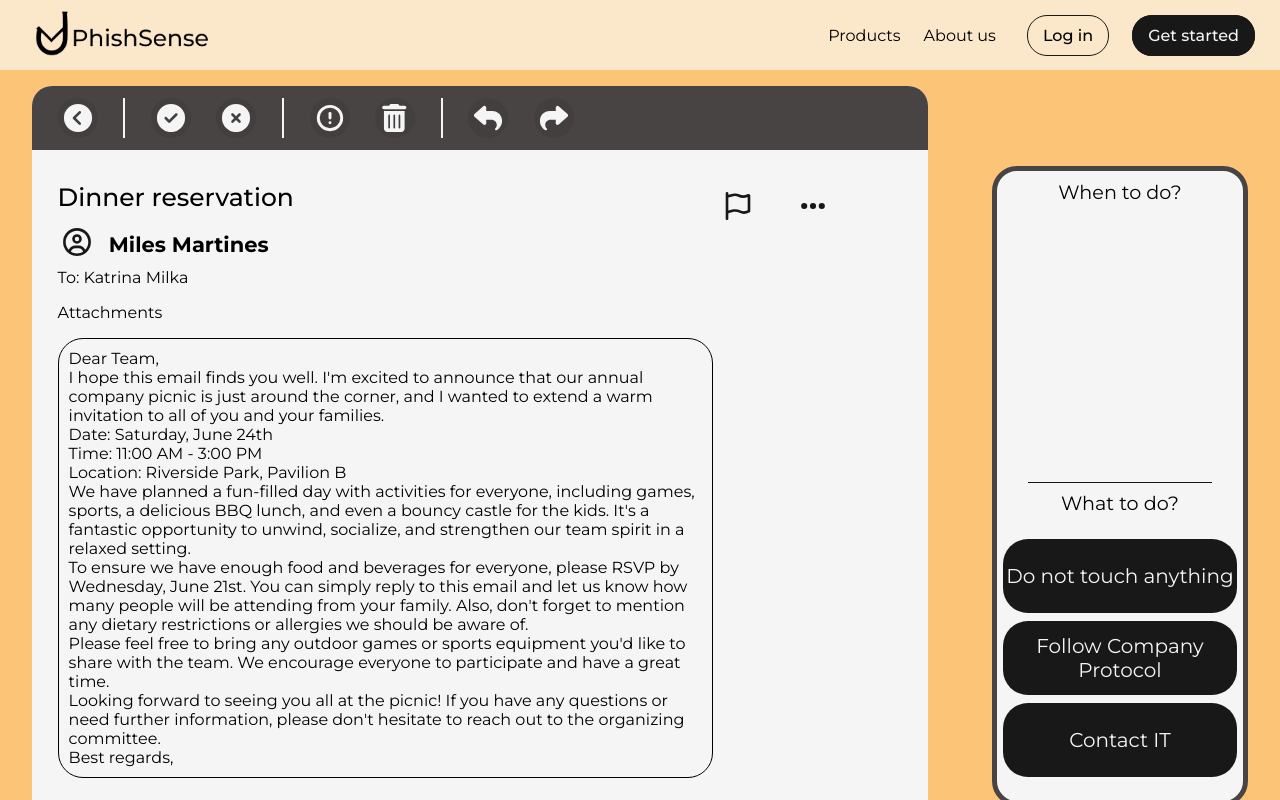
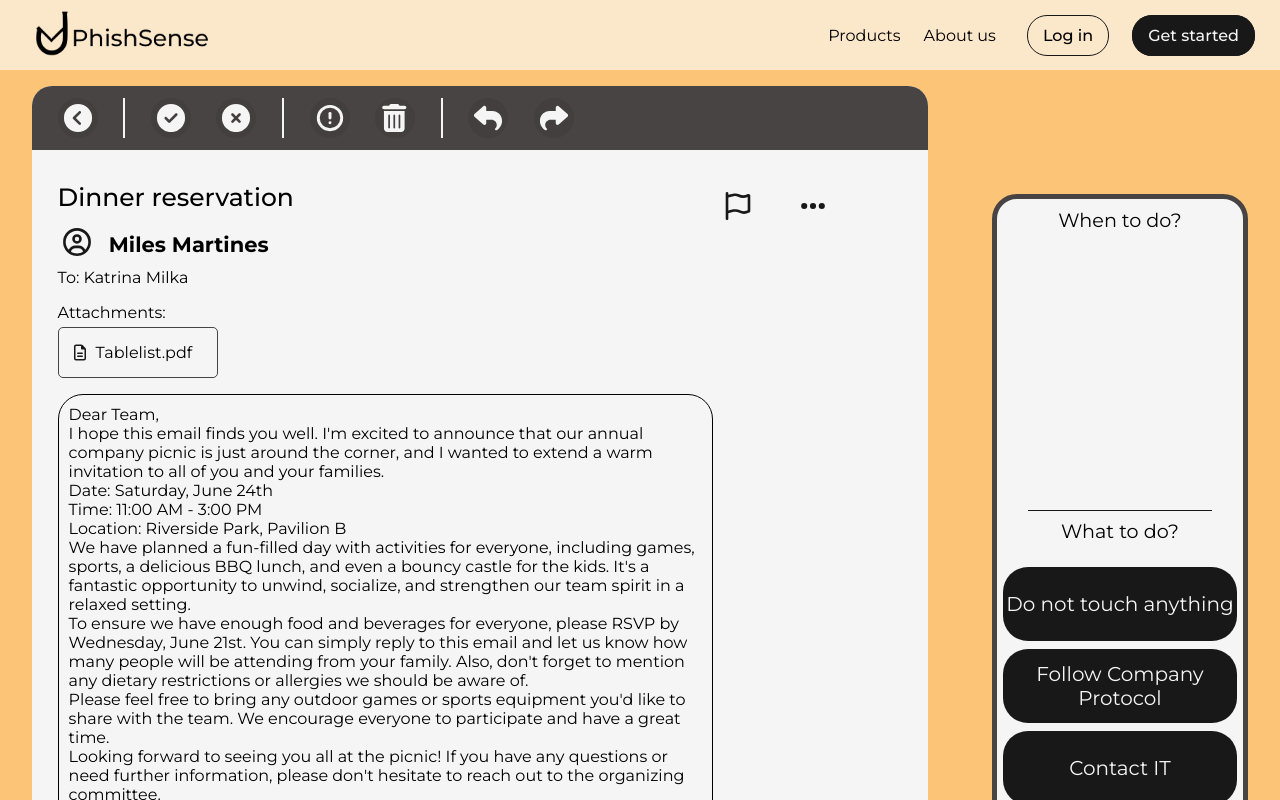
Before and after one commit to Que-sar/PhishSense, a React (Create React App) app: page /demo in a window 1280 px wide. Shown: the top 800 px of the page. Built offline with nearby package versions, Linux system fonts and the light colour scheme.

Commit message:
Attachment done

```diff
--- a/src/components/simulation/MoreInfo.css
+++ b/src/components/simulation/MoreInfo.css
@@ -96,10 +96,3 @@
   background-color: rgba(80, 77, 77, 0.9);
   transition: background-color 0.3s ease;
 }
-
-@media (max-width: 991px) {
-  .modalContainer {
-    /* height: 80vh;
-    width: 80vw; */
-  }
-}
--- a/src/components/simulation/SimulationPanel.css
+++ b/src/components/simulation/SimulationPanel.css
@@ -242,6 +242,28 @@
   margin-top: 3vh;
 }
 
+.attachment-content {
+  margin-top: 5px;
+  display: flex;
+  border-style: solid;
+  border-radius: 5px;
+  border-color: #484444;
+  border-width: thin;
+  width: fit-content;
+  height: fit-content;
+  padding: 15px;
+}
+
+.attachment-content:hover {
+  background-color: rgba(80, 77, 77, 0.2);
+  transition: background-color 0.3s ease;
+}
+
+.attachment-filename {
+  margin-left: 10px;
+  margin-right: 10px;
+}
+
 .literal-email {
   height: 100%;
   overflow-y: auto;
--- a/src/components/simulation/SimulationPanel.js
+++ b/src/components/simulation/SimulationPanel.js
@@ -12,6 +12,7 @@ import LightFlag from "../images/simulationIconsSmaller/lightflag.svg";
 import DarkFlag from "../images/simulationIconsSmaller/darkflag.svg";
 import More from "../images/simulationIconsSmaller/more.svg";
 import ProfilePic from "../images/simulationIconsSmaller/profilePic.svg";
+import attachmentLogo from "../images/simulationIconsSmaller/attachmentLogo.svg";
 
 const SimulationPanel = (props) => {
   const [flagged, setFlagged] = useState(false);
@@ -132,7 +133,13 @@ const SimulationPanel = (props) => {
               <div className="sender-name">Miles Martines</div>
             </div>
             <div className="reciever-identity">To: Katrina Milka</div>
-            <div className="mail-attachments">Attachments</div>
+            <div className="mail-attachments">
+              <div className="attachment-title">Attachments:</div>
+              <div className="attachment-content">
+                <img src={attachmentLogo} alt="Attachment List" />
+                <div className="attachment-filename">Tablelist.pdf</div>
+              </div>
+            </div>
             <div className="literal-email">
               <div className="read-container">{displayText}</div>
             </div>
```
Also changed, not shown: src/components/images/simulationIconsSmaller/attachmentLogo.svg (added).
